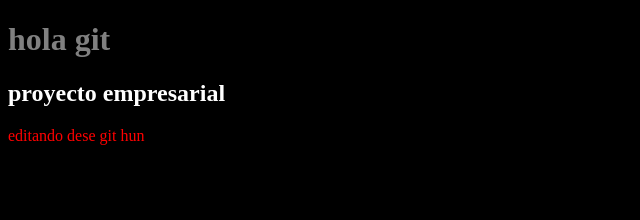
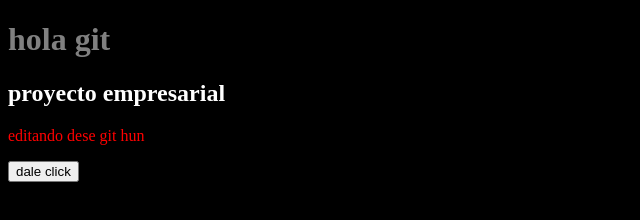
Before and after one commit to jjas420/retomnado, a plain HTML site: page index.html in a window 1280 px wide. Shown: the whole page, without its empty margins (0-640 px from the left). Drawn offline with Linux system fonts and the light colour scheme.

Commit message:
saludo agregado

```diff
--- a/index.html
+++ b/index.html
@@ -6,11 +6,13 @@
     <meta name="viewport" content="width=device-width, initial-scale=1.0">
     <title>Document</title>
     <link rel="stylesheet" href="css/css.css">
+    <script src="js/js.js"></script>
 </head>
-<body >
+<body id="body" >
     <h1 > hola git</h1>
     <h2>proyecto empresarial </h2>
     <p> editando dese git hun </p>
+    <input type="button" value="dale click" onclick="saludo()">
 
 
 </body>
--- a/js/js.js
+++ b/js/js.js
@@ -0,0 +1,5 @@
+function saludo(){
+    alert("hola");
+    body=document.getElementById("body");
+    body.style.backgroundColor = "blue";
+}
```
